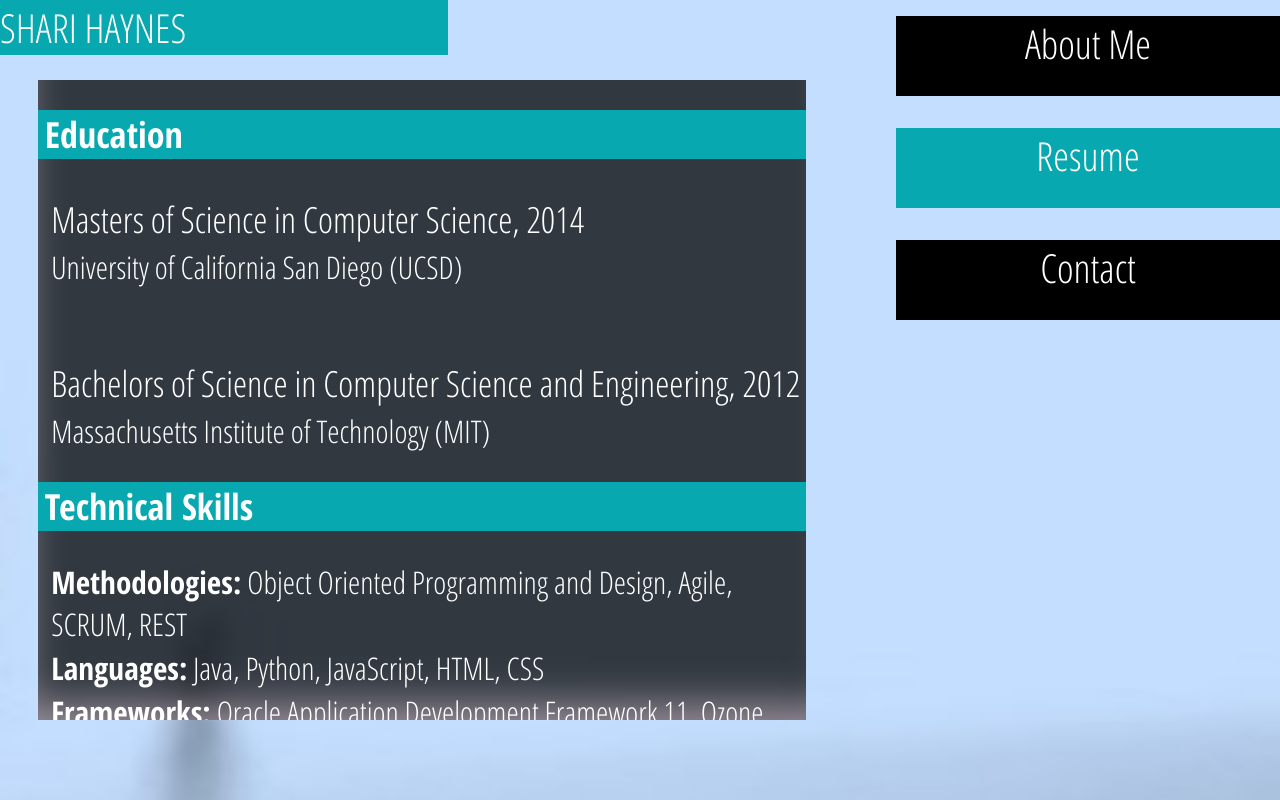
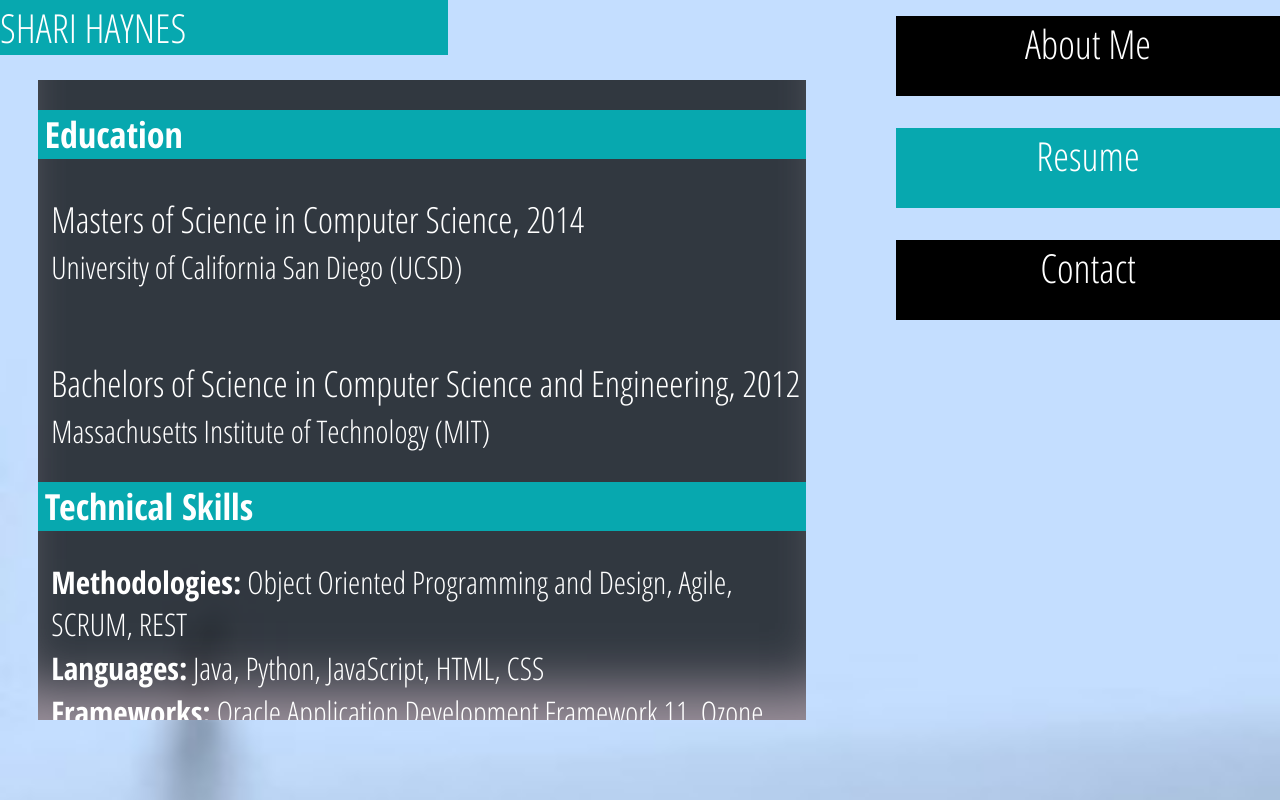
Before and after one commit to shaynes/shaynes.github.io, a plain HTML site: page resume.html in a window 1280 px wide. Drawn offline with Linux system fonts and the light colour scheme.

Commit message:
Update shariweb.css

```diff
--- a/css/shariweb.css
+++ b/css/shariweb.css
@@ -118,7 +118,7 @@
 	color:white;
 	font-family: 'Open Sans Condensed', sans-serif;
 	text-align:left;
-	box-shadow: inset 10px -38px 43px -24px #9e939e
+	box-shadow: inset 0px -60px 55px -30px #9e939e
 }
 
 
```
